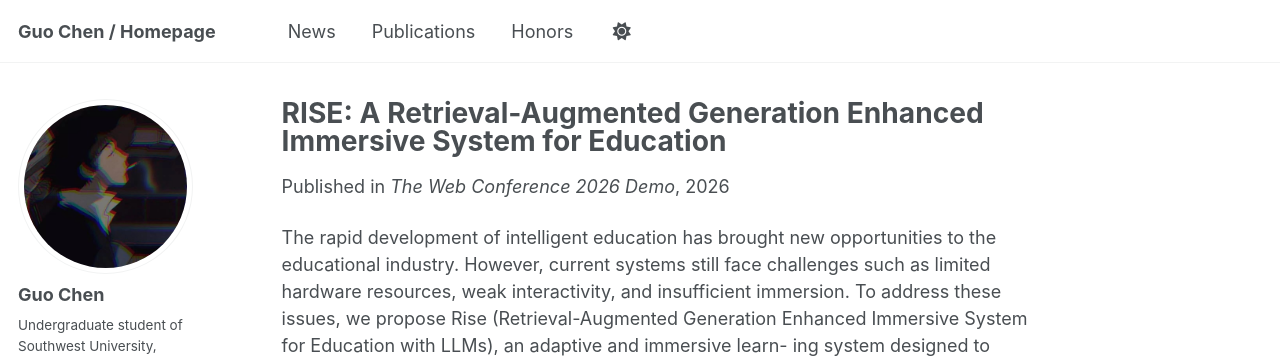
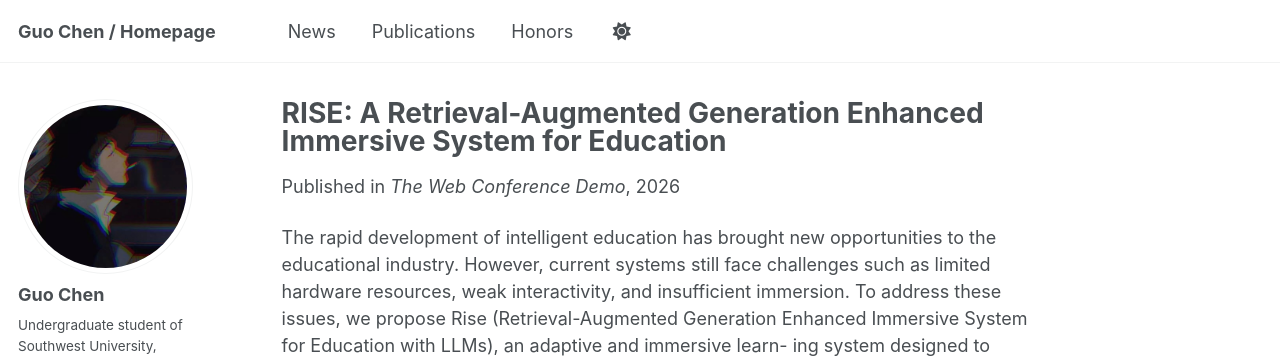
Before and after one commit to WinstonCHEN1/WinstonCHEN1.github.io, a Jekyll site: the page built from _publications/2026-WWW.md, in a window 1280 px wide and 1155 px high. Shown: the top 358 px of the window. Built offline with Jekyll 4.4.1, drawn with Linux system fonts in a browser that asks for light colours; some web fonts are replaced; a script bundle is joined from its source files by our own code; library files that are not in the unit come from our copies; some of the changed lines change nothing that is shown.

Commit message:
Modify venue and add date for 2026 WWW publication
Updated the venue name and added the event date for the publication.

```diff
--- a/_publications/2026-WWW.md
+++ b/_publications/2026-WWW.md
@@ -4,7 +4,8 @@ collection: publications
 category: conferences
 permalink: /publication/2026-WWW
 excerpt: 'We have developed an immersive education system based on RAG, MCP, and virtual digital humans.'
-venue: 'The Web Conference 2026 Demo'
+venue: 'The Web Conference Demo'
+date: 2026-01-12
 ---
 
 The rapid development of intelligent education has brought new opportunities to the educational industry. However, current systems still face challenges such as limited hardware resources, weak interactivity, and insufficient immersion. To address these issues, we propose Rise (Retrieval-Augmented Generation Enhanced Immersive System for Education with LLMs), an adaptive and immersive learn-
```
